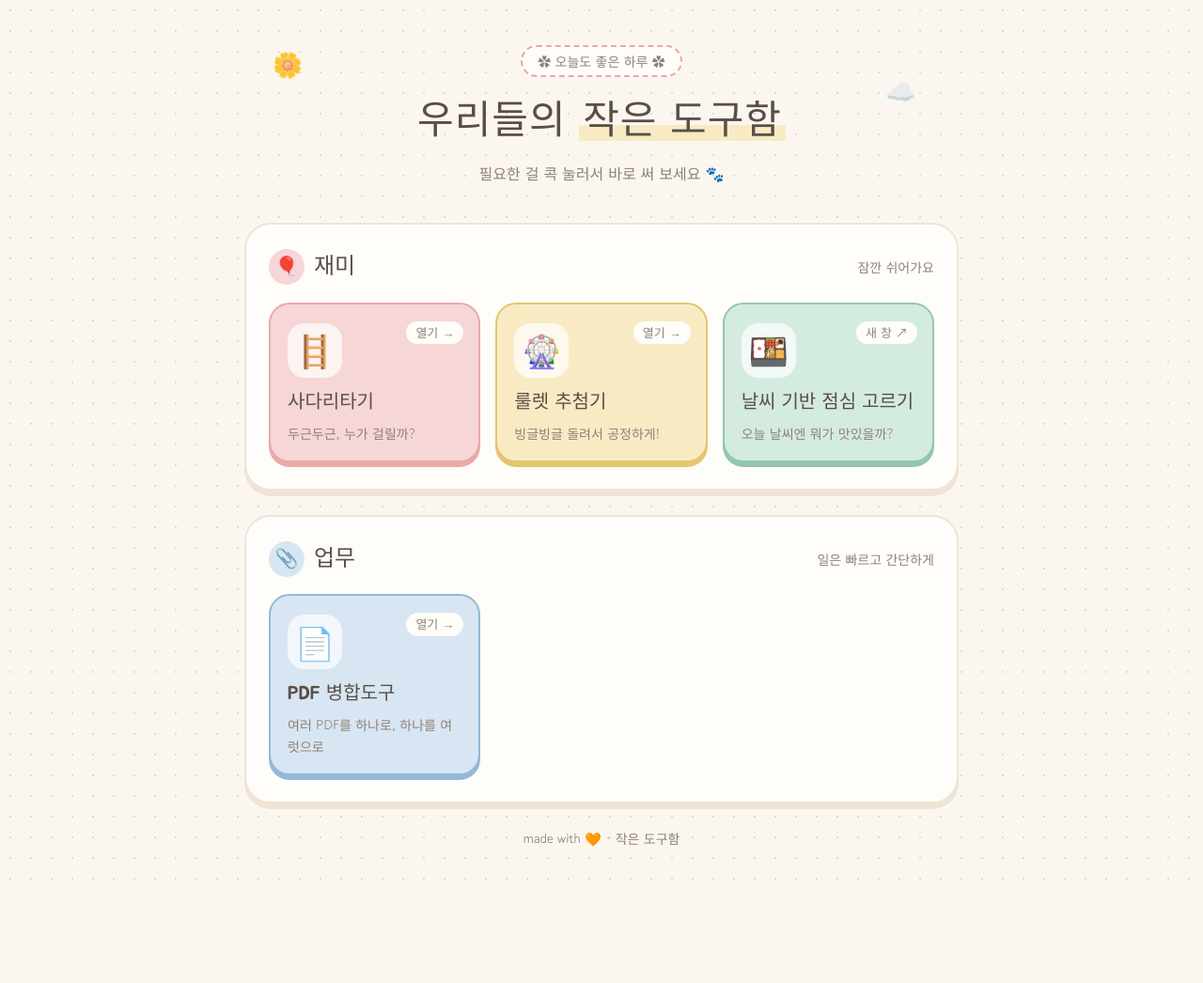
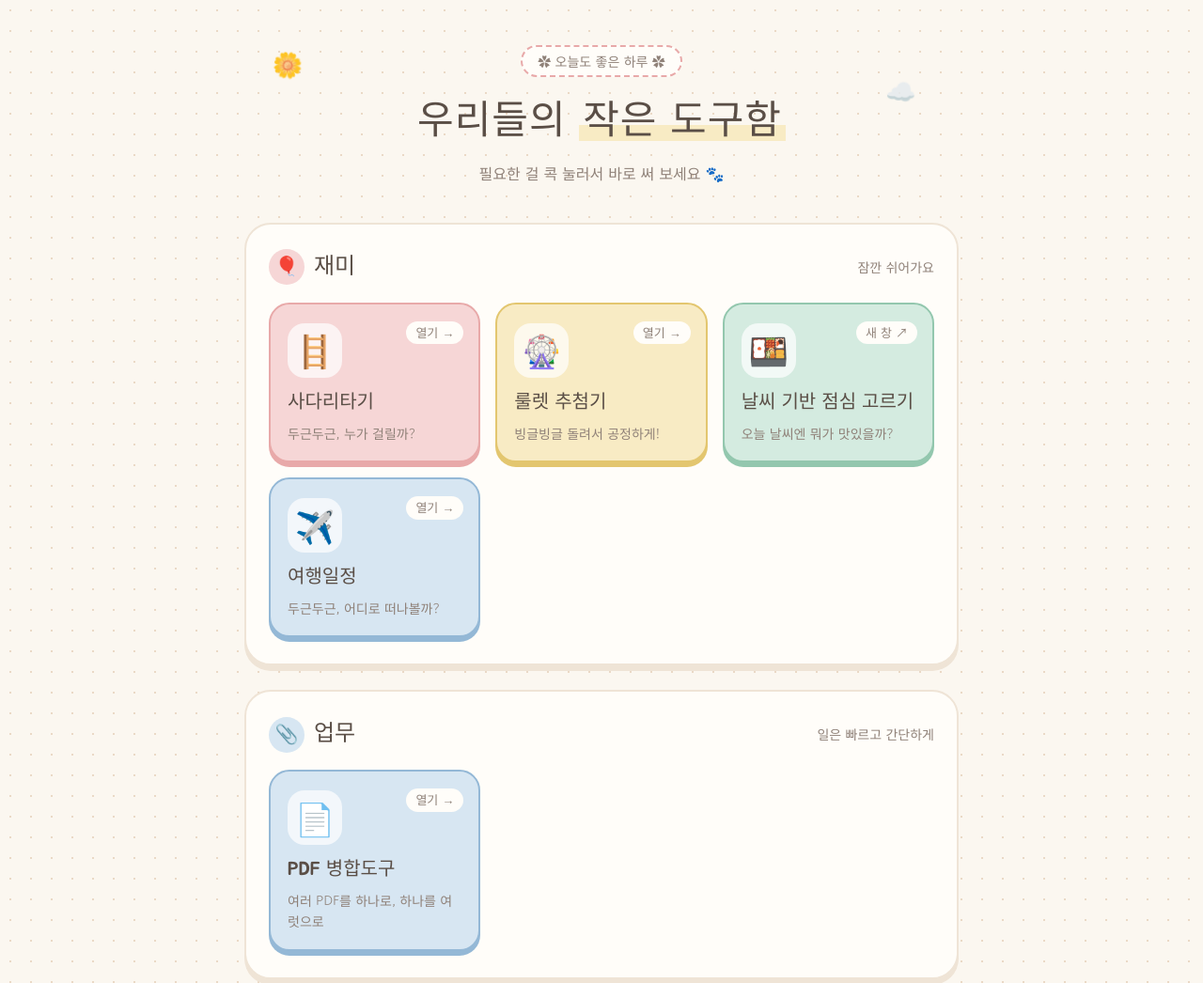
Before and after one commit to paaaduk-lab/-, a plain HTML site: page index.html in a window 1280 px wide. Shown: the top 1046 px of the page at 94% size. Before the commit the page ends 944 px from the top, so only its background shows below. Drawn offline with Linux system fonts and the light colour scheme.

Commit message:
Add files via upload

```diff
--- a/index.html
+++ b/index.html
@@ -169,6 +169,12 @@
           <h3>날씨 기반 점심 고르기</h3>
           <p>오늘 날씨엔 뭐가 맛있을까?</p>
         </a>
+        <a class="card sky" href="두근두근%20여행%20플래너%20✈.html">
+          <span class="go">열기 →</span>
+          <span class="ico">✈️</span>
+          <h3>여행일정</h3>
+          <p>두근두근, 어디로 떠나볼까?</p>
+        </a>
       </div>
     </section>
 
```
